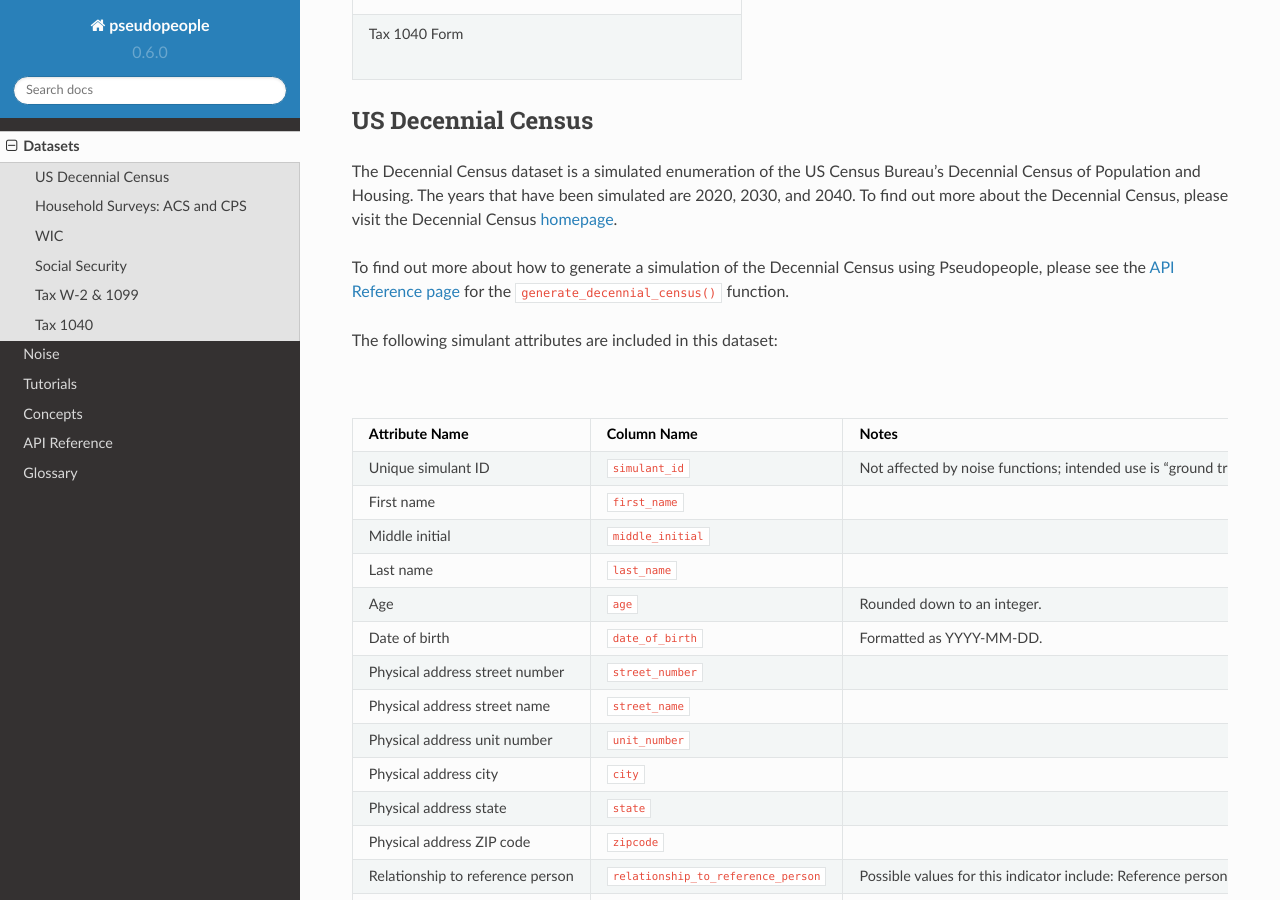
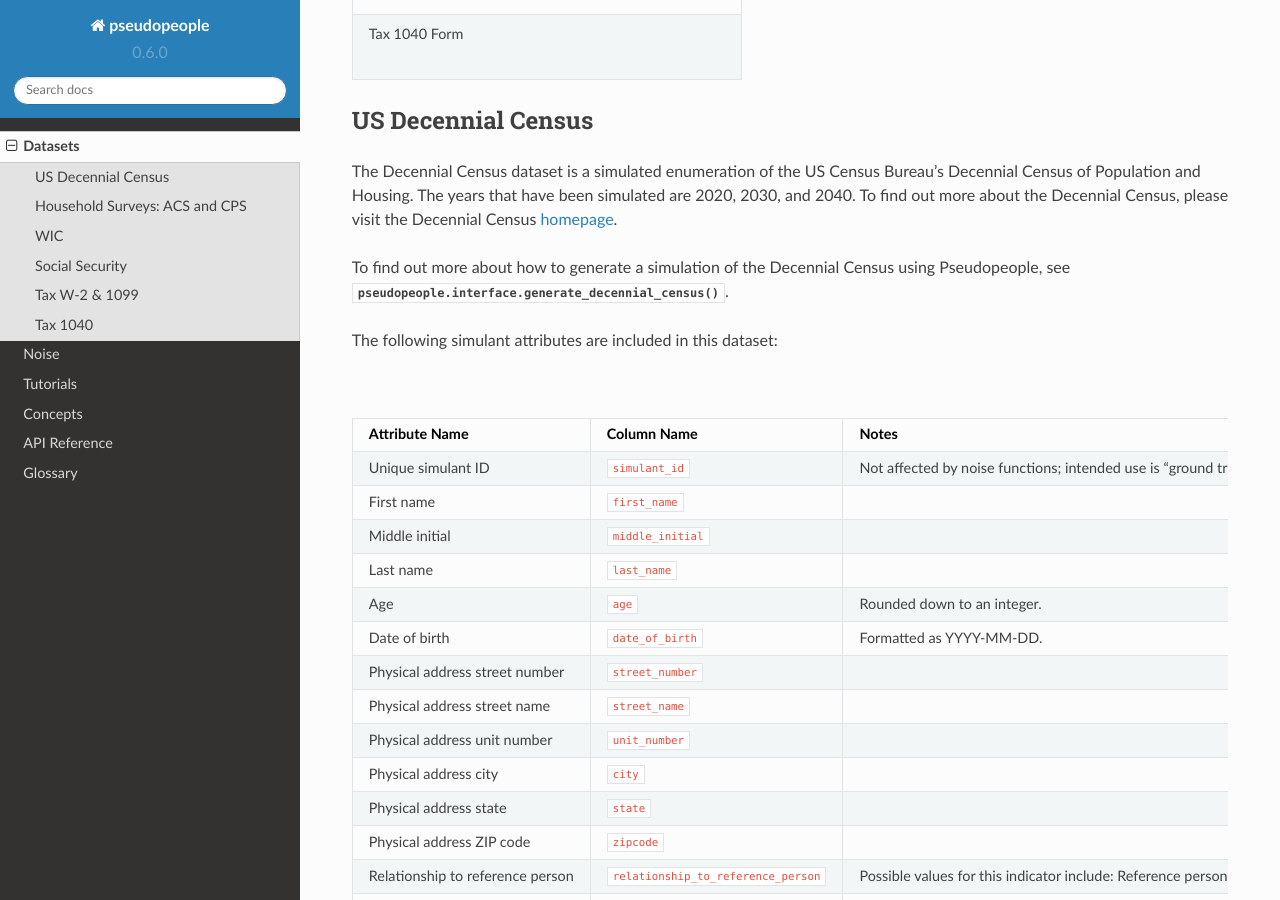
Before and after one commit to ihmeuw/pseudopeople, a Sphinx documentation site: the page built from docs/source/datasets/index.rst, in a window 1280 px wide and 900 px high, scrolled down 1043 px. Built offline with Sphinx 7.4.7 and the Read the Docs theme 2.0.0, drawn with Linux system fonts in a browser that asks for light colours.

Commit message:
Update docs/source/datasets/index.rst
Co-authored-by: Zeb Burke-Conte <zmbc@users.noreply.github.com>

```diff
--- a/docs/source/datasets/index.rst
+++ b/docs/source/datasets/index.rst
@@ -43,8 +43,7 @@ The Decennial Census dataset is a simulated enumeration of the US Census Bureau'
 that have been simulated are 2020, 2030, and 2040. To find out more about the Decennial Census, please visit the Decennial Census
 `homepage <https://www.census.gov/programs-surveys/decennial-census.html>`_.
 
-To find out more about how to generate a simulation of the Decennial Census using Pseudopeople, please see the `API Reference page <https://pseudopeople.readthedocs.io/en/latest/api_reference/interface.html#pseudopeople.interface.generate_decennial_census>`_ for the
-:code:`generate_decennial_census()` function.
+To find out more about how to generate a simulation of the Decennial Census using Pseudopeople, see :func:`pseudopeople.interface.generate_decennial_census`.
 
 The following simulant attributes are included in this dataset:
 
```
